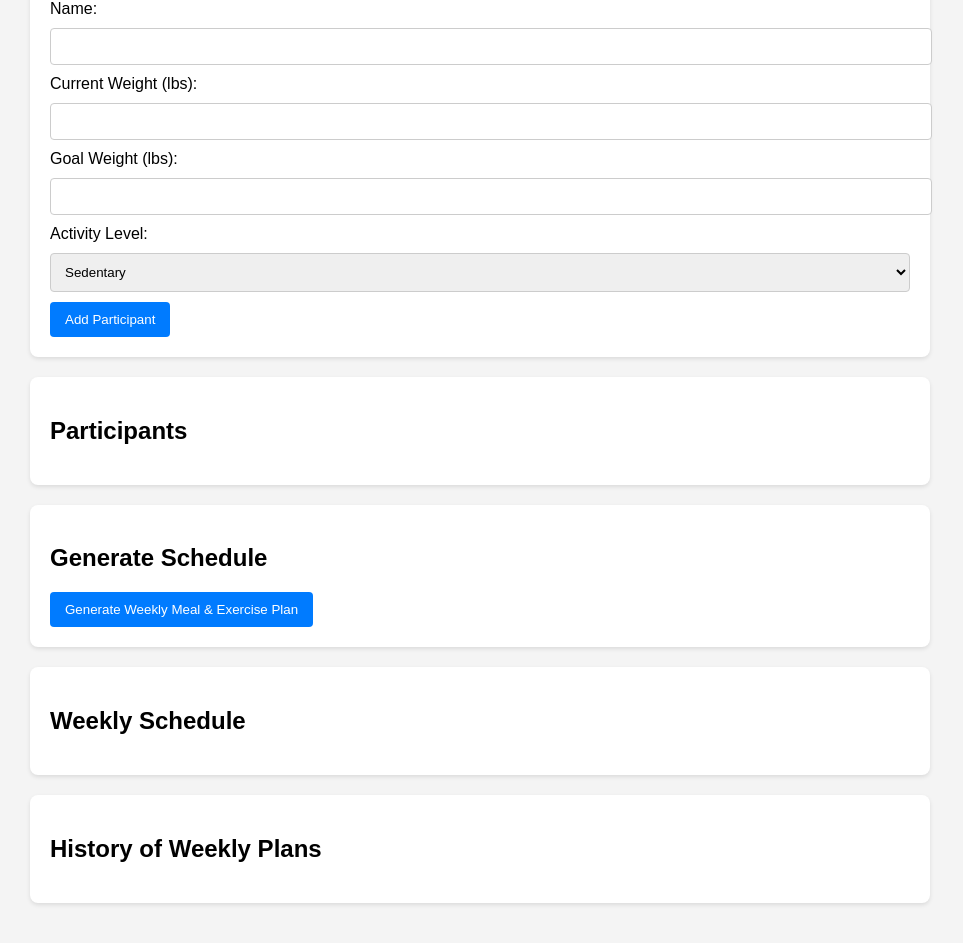
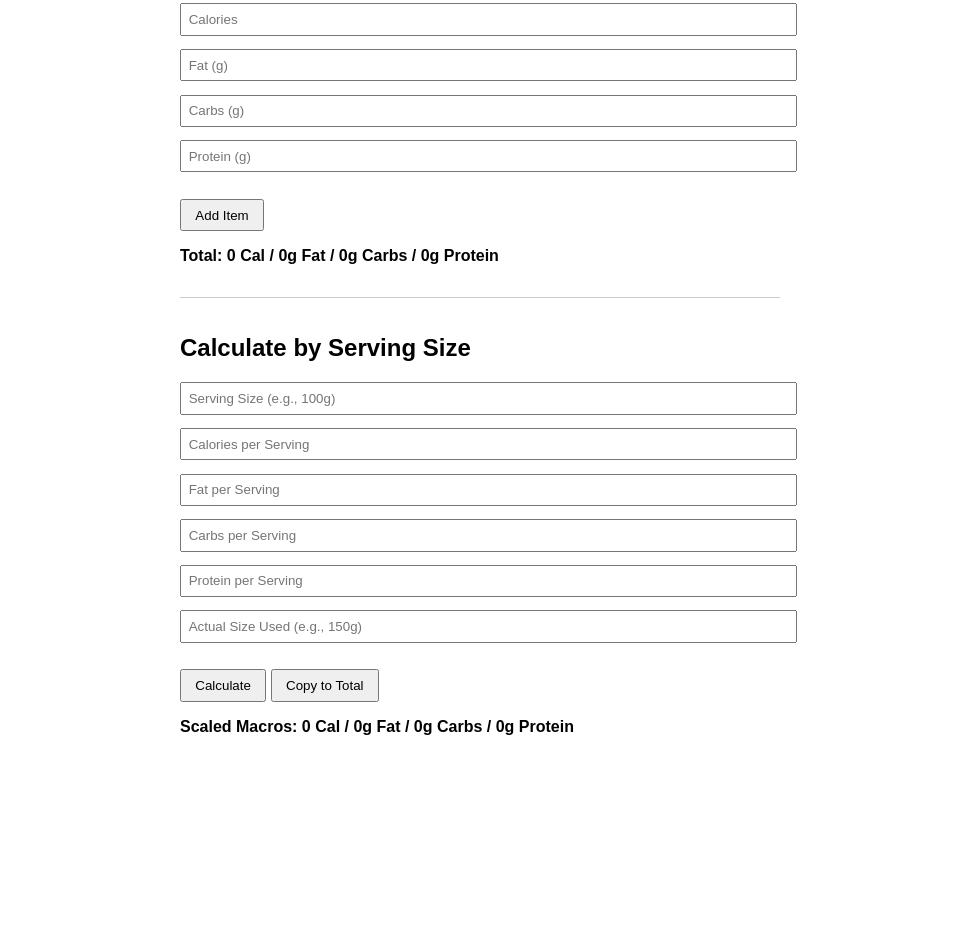
Before and after one commit to Rthunt15/Rthunt15.github.io, a plain HTML site: page index.html in a window 1280 px wide. Shown: the part 188-1131 px from the top of the page, without its empty margins (160-1123 px from the left). After the commit the page ends 940 px from the top, so only its background shows below. Drawn offline with Linux system fonts and the light colour scheme.

Commit message:
Update index.html

```diff
--- a/index.html
+++ b/index.html
@@ -1,204 +1,94 @@
 <!DOCTYPE html>
 <html lang="en">
 <head>
-    <meta charset="UTF-8">
-    <meta name="viewport" content="width=device-width, initial-scale=1.0">
-    <title>Weight Loss Program</title>
+  <meta charset="UTF-8" />
+  <meta name="viewport" content="width=device-width, initial-scale=1.0"/>
+  <title>Macro Tracker</title>
   <style>
-        body {
-            font-family: Arial, sans-serif;
-            margin: 0;
-            padding: 0;
-            background-color: #f4f4f4;
-        }
-        .container {
-            max-width: 900px;
-            margin: 0 auto;
-            padding: 20px;
-        }
-        h1 {
-            text-align: center;
-        }
-        .form-section {
-            background: #fff;
-            margin: 20px 0;
-            padding: 20px;
-            border-radius: 8px;
-            box-shadow: 0 2px 4px rgba(0, 0, 0, 0.1);
-        }
-        .form-section input, .form-section select {
-            width: 100%;
-            padding: 10px;
-            margin: 10px 0;
-            border-radius: 4px;
-            border: 1px solid #ccc;
-        }
-        .form-section button {
-            padding: 10px 15px;
-            background: #007BFF;
-            color: white;
-            border: none;
-            border-radius: 4px;
-            cursor: pointer;
-        }
-        .form-section button:hover {
-            background: #0056b3;
-        }
-        .calendar {
-            display: grid;
-            grid-template-columns: repeat(7, 1fr);
-            gap: 5px;
-            text-align: center;
-        }
-        .calendar div {
-            background: #fff;
-            padding: 10px;
-            border-radius: 4px;
-            box-shadow: 0 2px 4px rgba(0, 0, 0, 0.1);
-        }
-        .history {
-            margin-top: 20px;
-        }
+    body { font-family: sans-serif; padding: 1em; max-width: 600px; margin: auto; }
+    input { width: 100%; padding: 0.5em; margin-bottom: 1em; }
+    button { padding: 0.5em 1em; margin-top: 1em; }
+    .section { border-top: 1px solid #ccc; padding-top: 1em; margin-top: 2em; }
+    .results { margin-top: 1em; font-weight: bold; }
   </style>
 </head>
 <body>
-    <div class="container">
-        <h1>Weight Loss Program</h1>
+  <h1>Macro Tracker</h1>
 
-        <!-- Input Section -->
-        <div class="form-section">
-            <h2>Set Your Goals</h2>
-            <form id="goalForm">
-                <label for="name">Name:</label>
-                <input type="text" id="name" required>
+  <div class="section">
+    <h2>Add by Item</h2>
+    <input type="number" id="cal" placeholder="Calories" />
+    <input type="number" id="fat" placeholder="Fat (g)" />
+    <input type="number" id="carbs" placeholder="Carbs (g)" />
+    <input type="number" id="protein" placeholder="Protein (g)" />
+    <button onclick="addItem()">Add Item</button>
 
-                <label for="currentWeight">Current Weight (lbs):</label>
-                <input type="number" id="currentWeight" required>
-
-                <label for="goalWeight">Goal Weight (lbs):</label>
-                <input type="number" id="goalWeight" required>
-
-                <label for="activityLevel">Activity Level:</label>
-                <select id="activityLevel" required>
-                    <option value="sedentary">Sedentary</option>
-                    <option value="light">Light Activity</option>
-                    <option value="moderate">Moderate Activity</option>
-                    <option value="active">Active</option>
-                </select>
-
-                <button type="button" onclick="addParticipant()">Add Participant</button>
-            </form>
+    <div class="results" id="itemResults">
+      Total: 0 Cal / 0g Fat / 0g Carbs / 0g Protein
+    </div>
   </div>
 
-        <!-- Participant List -->
-        <div class="form-section" id="participantsSection">
-            <h2>Participants</h2>
-            <ul id="participantsList"></ul>
-        </div>
+  <div class="section">
+    <h2>Calculate by Serving Size</h2>
+    <input type="number" id="servingSize" placeholder="Serving Size (e.g., 100g)" />
+    <input type="number" id="servingCal" placeholder="Calories per Serving" />
+    <input type="number" id="servingFat" placeholder="Fat per Serving" />
+    <input type="number" id="servingCarbs" placeholder="Carbs per Serving" />
+    <input type="number" id="servingProtein" placeholder="Protein per Serving" />
+    <input type="number" id="actualSize" placeholder="Actual Size Used (e.g., 150g)" />
+    <button onclick="calculateByServing()">Calculate</button>
+    <button onclick="addServingToTotal()">Copy to Total</button>
 
-        <!-- Generate Schedule -->
-        <div class="form-section">
-            <h2>Generate Schedule</h2>
-            <button onclick="generateSchedule()">Generate Weekly Meal & Exercise Plan</button>
-        </div>
-
-        <!-- Schedule Output -->
-        <div class="form-section" id="scheduleSection">
-            <h2>Weekly Schedule</h2>
-            <div class="calendar" id="calendar"></div>
-        </div>
-
-        <!-- History Section -->
-        <div class="form-section history" id="historySection">
-            <h2>History of Weekly Plans</h2>
-            <ul id="historyList"></ul>
+    <div class="results" id="servingResults">
+      Scaled Macros: 0 Cal / 0g Fat / 0g Carbs / 0g Protein
     </div>
   </div>
 
   <script>
-        const participants = [];
-        const history = JSON.parse(localStorage.getItem('history')) || [];
+    let total = { cal: 0, fat: 0, carbs: 0, protein: 0 };
+    let lastServed = { cal: 0, fat: 0, carbs: 0, protein: 0 };
 
-        function addParticipant() {
-            const name = document.getElementById('name').value;
-            const currentWeight = document.getElementById('currentWeight').value;
-            const goalWeight = document.getElementById('goalWeight').value;
-            const activityLevel = document.getElementById('activityLevel').value;
-
-            if (name && currentWeight && goalWeight && activityLevel) {
-                participants.push({ name, currentWeight, goalWeight, activityLevel });
-                updateParticipantList();
-                document.getElementById('goalForm').reset();
-            } else {
-                alert('Please fill out all fields.');
-            }
+    function updateTotalDisplay() {
+      document.getElementById("itemResults").textContent =
+        `Total: ${total.cal.toFixed(1)} Cal / ${total.fat.toFixed(1)}g Fat / ${total.carbs.toFixed(1)}g Carbs / ${total.protein.toFixed(1)}g Protein`;
     }
 
-        function updateParticipantList() {
-            const list = document.getElementById('participantsList');
-            list.innerHTML = '';
-            participants.forEach((participant) => {
-                const li = document.createElement('li');
-                li.textContent = `${participant.name} - Current Weight: ${participant.currentWeight} lbs, Goal: ${participant.goalWeight} lbs, Activity Level: ${participant.activityLevel}`;
-                list.appendChild(li);
-            });
+    function addItem() {
+      total.cal += parseFloat(document.getElementById("cal").value) || 0;
+      total.fat += parseFloat(document.getElementById("fat").value) || 0;
+      total.carbs += parseFloat(document.getElementById("carbs").value) || 0;
+      total.protein += parseFloat(document.getElementById("protein").value) || 0;
+
+      document.getElementById("cal").value = "";
+      document.getElementById("fat").value = "";
+      document.getElementById("carbs").value = "";
+      document.getElementById("protein").value = "";
+
+      updateTotalDisplay();
     }
 
-        function generateSchedule() {
-            const calendar = document.getElementById('calendar');
-            calendar.innerHTML = '';
-            const weekDays = ['Monday', 'Tuesday', 'Wednesday', 'Thursday', 'Friday', 'Saturday', 'Sunday'];
+    function calculateByServing() {
+      const size = parseFloat(document.getElementById("servingSize").value) || 1;
+      const actual = parseFloat(document.getElementById("actualSize").value) || 0;
 
-            const weeklyPlan = weekDays.map(day => {
-                const meal = `Breakfast: Oatmeal and fruit\nLunch: Grilled chicken salad\nDinner: Salmon with steamed vegetables`;
-                const exercise = `30-minute cardio session`; // This should be tailored to the activity level and goals.
-                return { day, meal, exercise };
-            });
+      const scale = actual / size;
 
-            weeklyPlan.forEach(({ day, meal, exercise }) => {
-                const dayDiv = document.createElement('div');
-                dayDiv.innerHTML = `<strong>${day}</strong><br><b>Meals:</b><br>${meal.replace(/\n/g, '<br>')}<br><b>Exercise:</b> ${exercise}`;
-                calendar.appendChild(dayDiv);
-            });
+      lastServed.cal = (parseFloat(document.getElementById("servingCal").value) || 0) * scale;
+      lastServed.fat = (parseFloat(document.getElementById("servingFat").value) || 0) * scale;
+      lastServed.carbs = (parseFloat(document.getElementById("servingCarbs").value) || 0) * scale;
+      lastServed.protein = (parseFloat(document.getElementById("servingProtein").value) || 0) * scale;
 
-            history.push(weeklyPlan);
-            localStorage.setItem('history', JSON.stringify(history));
-            updateHistory();
+      document.getElementById("servingResults").textContent =
+        `Scaled Macros: ${lastServed.cal.toFixed(1)} Cal / ${lastServed.fat.toFixed(1)}g Fat / ${lastServed.carbs.toFixed(1)}g Carbs / ${lastServed.protein.toFixed(1)}g Protein`;
     }
 
-        function updateHistory() {
-            const historyList = document.getElementById('historyList');
-            historyList.innerHTML = '';
-
-            history.forEach((week, index) => {
-                const weekItem = document.createElement('li');
-                weekItem.textContent = `Week ${index + 1}`;
-                weekItem.onclick = () => displayWeek(week);
-                historyList.appendChild(weekItem);
-            });
-        }
-
-        function displayWeek(week) {
-            const calendar = document.getElementById('calendar');
-            calendar.innerHTML = '';
-
-            week.forEach(({ day, meal, exercise }) => {
-                const dayDiv = document.createElement('div');
-                dayDiv.innerHTML = `<strong>${day}</strong><br><b>Meals:</b><br>${meal.replace(/\n/g, '<br>')}<br><b>Exercise:</b> ${exercise}`;
-                calendar.appendChild(dayDiv);
-            });
-        }
-
-        // Initialize history on load
-        updateHistory();
-    </script>
-    <script>
-    if ('serviceWorker' in navigator) {
-        navigator.serviceWorker.register('./service-worker.js')
-        .then(() => console.log('Service Worker registered successfully.'))
-        .catch(error => console.log('Service Worker registration failed:', error));
+    function addServingToTotal() {
+      total.cal += lastServed.cal;
+      total.fat += lastServed.fat;
+      total.carbs += lastServed.carbs;
+      total.protein += lastServed.protein;
+      updateTotalDisplay();
     }
   </script>
-
 </body>
 </html>
```
Lines whose indentation alone changed are shown as unchanged.
